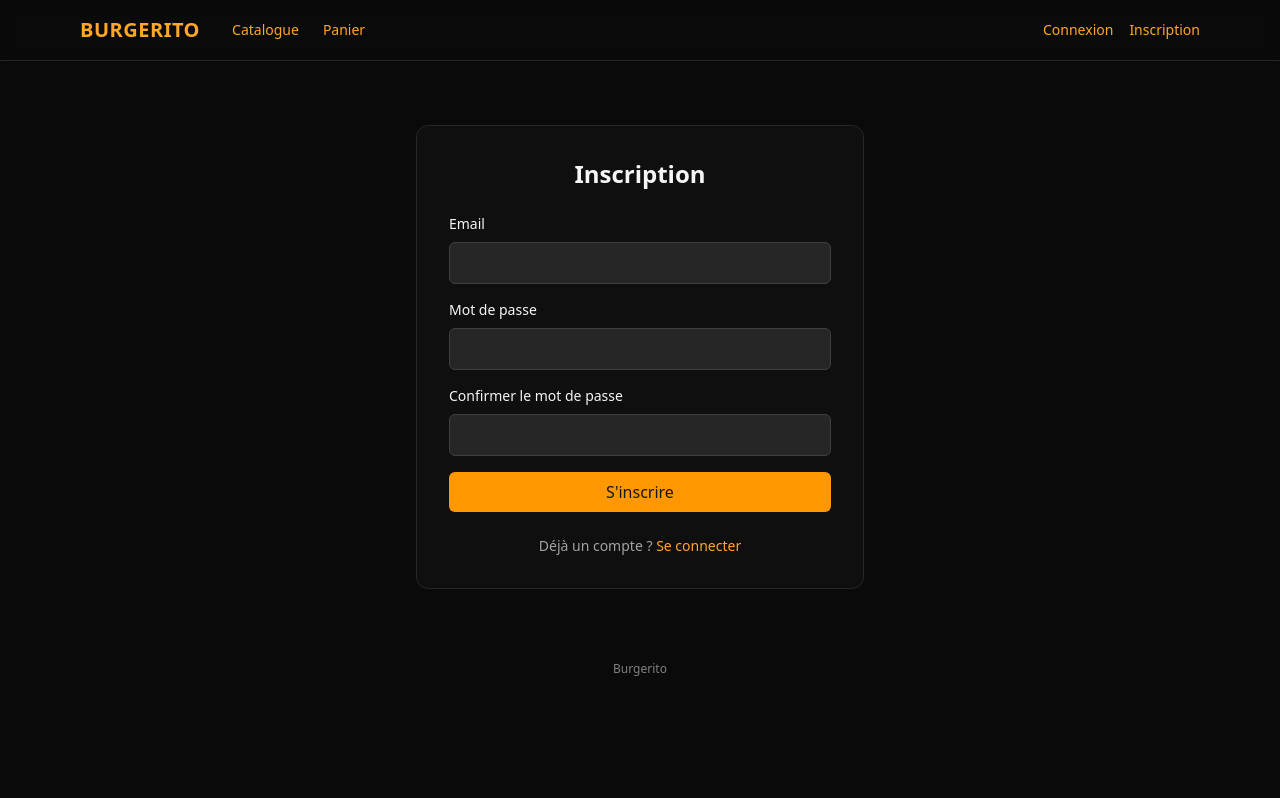
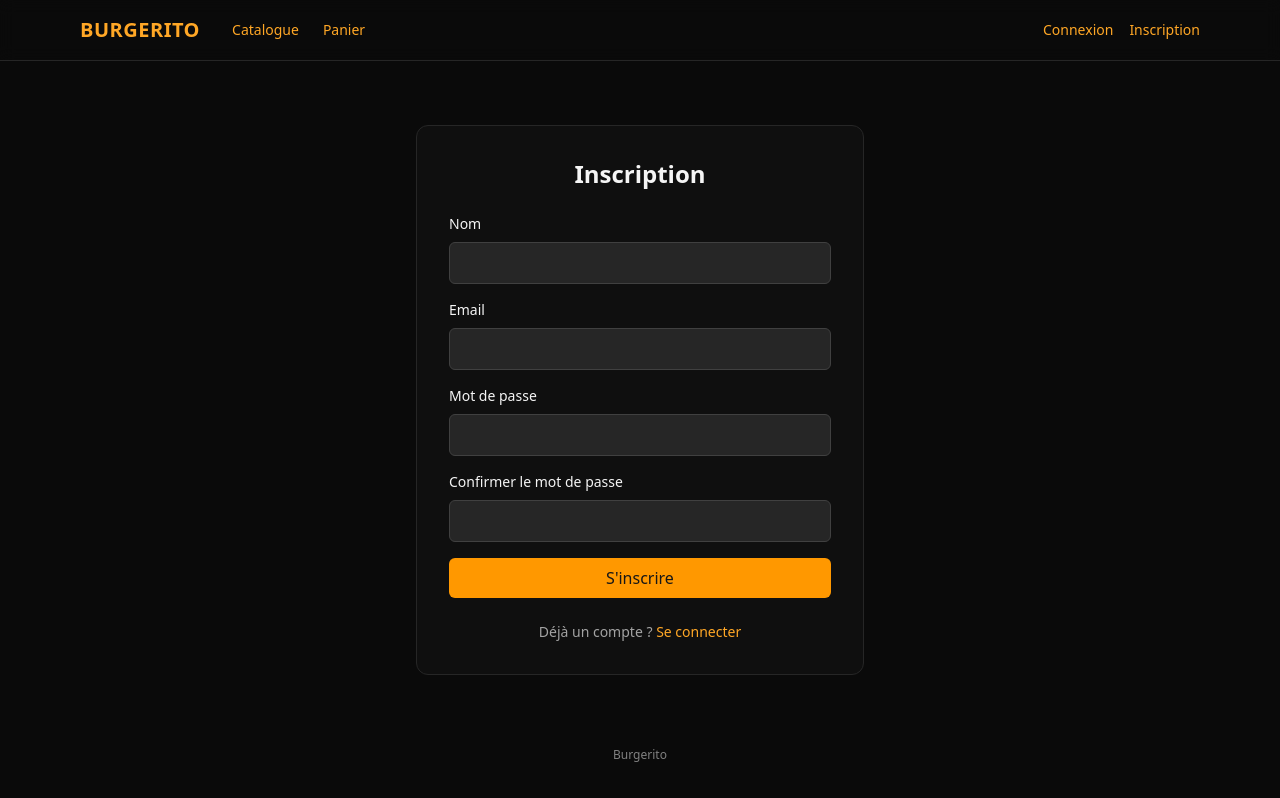
Before and after one commit to AeonPSR/liveweb_project, a Next.js app: page /auth/register in a window 1280 px wide. Shown: the top 798 px of the page. Built offline with nearby package versions, Linux system fonts and the light colour scheme; no server answers.

Commit message:
Debug cart stuff

```diff
--- a/app/auth/register/page.tsx
+++ b/app/auth/register/page.tsx
@@ -9,6 +9,7 @@ const API_BASE = 'https://node-eemi.vercel.app'
 
 export default function RegisterPage() {
   const [formData, setFormData] = useState({
+    name: '',
     email: '',
     password: '',
     confirmPassword: ''
@@ -36,6 +37,7 @@ export default function RegisterPage() {
           'Content-Type': 'application/json',
         },
         body: JSON.stringify({
+          name: formData.name,
           email: formData.email,
           password: formData.password,
         }),
@@ -71,6 +73,20 @@ export default function RegisterPage() {
         <h1 className="text-2xl font-bold text-center mb-6">Inscription</h1>
 
         <form onSubmit={handleSubmit} className="space-y-4">
+          <div>
+            <label htmlFor="name" className="block text-sm font-medium mb-2">
+              Nom
+            </label>
+            <input
+              type="text"
+              id="name"
+              required
+              value={formData.name}
+              onChange={(e) => setFormData({ ...formData, name: e.target.value })}
+              className="w-full px-3 py-2 bg-neutral-800 border border-neutral-700 rounded-md focus:outline-none focus:ring-2 focus:ring-brand-500"
+            />
+          </div>
+
           <div>
             <label htmlFor="email" className="block text-sm font-medium mb-2">
               Email
--- a/app/panier/page.tsx
+++ b/app/panier/page.tsx
@@ -5,17 +5,12 @@ import { useRouter } from 'next/navigation'
 import { useEffect, useState } from 'react'
 import Link from 'next/link'
 import Image from 'next/image'
-import { Product } from '../../types/product'
-
-interface CartItem {
-  product: Product
-  quantity: number
-}
+import { useCart } from '../../contexts/CartContext'
 
 export default function CartPage() {
   const { data: session, status } = useSession()
   const router = useRouter()
-  const [cartItems, setCartItems] = useState<CartItem[]>([])
+  const { cartItems, updateQuantity, removeFromCart, getTotalPrice, clearCart } = useCart()
   const [loading, setLoading] = useState(true)
 
   useEffect(() => {
@@ -25,39 +20,9 @@ export default function CartPage() {
     }
 
     if (status === 'authenticated') {
-      // Load cart from localStorage for now (will be replaced with server actions)
-      const savedCart = localStorage.getItem('cart')
-      if (savedCart) {
-        setCartItems(JSON.parse(savedCart))
-      }
       setLoading(false)
     }
   }, [status, router])
-
-  const updateQuantity = (productId: string, newQuantity: number) => {
-    if (newQuantity <= 0) {
-      removeItem(productId)
-      return
-    }
-
-    const updatedCart = cartItems.map(item =>
-      item.product.id === productId
-        ? { ...item, quantity: newQuantity }
-        : item
-    )
-    setCartItems(updatedCart)
-    localStorage.setItem('cart', JSON.stringify(updatedCart))
-  }
-
-  const removeItem = (productId: string) => {
-    const updatedCart = cartItems.filter(item => item.product.id !== productId)
-    setCartItems(updatedCart)
-    localStorage.setItem('cart', JSON.stringify(updatedCart))
-  }
-
-  const getTotalPrice = () => {
-    return cartItems.reduce((total, item) => total + (item.product.price * item.quantity), 0)
-  }
 
   if (loading) {
     return <div className="text-center py-8">Chargement...</div>
@@ -80,7 +45,15 @@ export default function CartPage() {
 
   return (
     <div className="max-w-4xl mx-auto">
-      <h1 className="text-2xl font-bold mb-8">Mon Panier</h1>
+      <div className="flex justify-between items-center mb-8">
+        <h1 className="text-2xl font-bold">Mon Panier</h1>
+        <button
+          onClick={clearCart}
+          className="text-red-400 hover:text-red-300 text-sm font-medium"
+        >
+          Vider le panier
+        </button>
+      </div>
 
       <div className="space-y-6">
         {cartItems.map((item) => (
@@ -122,7 +95,7 @@ export default function CartPage() {
               <div className="text-right">
                 <p className="font-semibold">{(item.product.price * item.quantity).toFixed(2)} €</p>
                 <button
-                  onClick={() => removeItem(item.product.id)}
+                  onClick={() => removeFromCart(item.product.id)}
                   className="text-red-400 hover:text-red-300 text-sm mt-1"
                 >
                   Supprimer
--- a/components/Header.tsx
+++ b/components/Header.tsx
@@ -3,9 +3,12 @@
 import Link from 'next/link';
 import React from 'react';
 import { useSession, signOut } from 'next-auth/react';
+import { useCart } from '../contexts/CartContext';
 
 export function Header() {
   const { data: session, status } = useSession();
+  const { getTotalQuantity } = useCart();
+  const cartCount = getTotalQuantity();
 
   return (
     <header className="border-b border-neutral-800 sticky top-0 backdrop-blur bg-neutral-950/70 z-10">
@@ -14,7 +17,14 @@ export function Header() {
           <Link href="/" className="font-black text-xl tracking-wide">BURGERITO</Link>
           <nav className="flex gap-6 text-sm">
             <Link href="/">Catalogue</Link>
-            <Link href="/panier">Panier</Link>
+            <Link href="/panier" className="relative">
+              Panier
+              {cartCount > 0 && (
+                <span className="absolute -top-2 -right-6 bg-brand-500 text-neutral-900 text-xs font-bold rounded-full min-w-[1.25rem] h-5 flex items-center justify-center px-1">
+                  {cartCount}
+                </span>
+              )}
+            </Link>
           </nav>
         </div>
 
--- a/components/ProductCard.tsx
+++ b/components/ProductCard.tsx
@@ -5,6 +5,8 @@ import Image from 'next/image';
 import { Product } from '../types/product';
 import { useSession } from 'next-auth/react';
 import { useRouter } from 'next/navigation';
+import { useCart } from '../contexts/CartContext';
+import { useState } from 'react';
 
 interface ProductCardProps {
   product: Product;
@@ -13,33 +15,28 @@ interface ProductCardProps {
 export function ProductCard({ product }: ProductCardProps) {
   const unavailable = product.isAvailable === false;
   const { data: session } = useSession();
+  const { addToCart } = useCart();
   const router = useRouter();
+  const [isAdding, setIsAdding] = useState(false);
 
-  const addToCart = () => {
+  const handleAddToCart = async (event: React.MouseEvent) => {
+    event.preventDefault();
+    event.stopPropagation();
+
     if (!session) {
       router.push('/auth/login?callbackUrl=/');
       return;
     }
 
-    // Get current cart from localStorage
-    const currentCart = JSON.parse(localStorage.getItem('cart') || '[]');
+    if (isAdding) return; // Prevent double-clicks
 
-    // Check if product already exists in cart
-    const existingItemIndex = currentCart.findIndex((item: any) => item.product.id === product.id);
+    setIsAdding(true);
+    addToCart(product);
 
-    if (existingItemIndex >= 0) {
-      // Update quantity
-      currentCart[existingItemIndex].quantity += 1;
-    } else {
-      // Add new item
-      currentCart.push({ product, quantity: 1 });
-    }
-
-    // Save back to localStorage
-    localStorage.setItem('cart', JSON.stringify(currentCart));
-
-    // Optional: Show some feedback (you could add a toast notification here)
-    console.log('Product added to cart:', product.name);
+    // Brief delay to prevent rapid clicking and show feedback
+    setTimeout(() => {
+      setIsAdding(false);
+    }, 300);
   };
 
   return (
@@ -67,12 +64,12 @@ export function ProductCard({ product }: ProductCardProps) {
         </div>
         <div className="mt-auto flex gap-2 items-center">
           <button
-            disabled={unavailable}
-            onClick={addToCart}
+            disabled={unavailable || isAdding}
+            onClick={handleAddToCart}
             className="text-xs font-medium rounded-md px-3 py-2 bg-brand-500 text-neutral-900 hover:bg-brand-400 disabled:bg-neutral-800 disabled:text-neutral-500 disabled:cursor-not-allowed transition-colors"
             aria-label={unavailable ? 'Produit indisponible' : 'Ajouter au panier'}
           >
-            Ajouter au panier
+            {isAdding ? 'Ajout...' : 'Ajouter au panier'}
           </button>
         </div>
       </div>
--- a/components/Providers.tsx
+++ b/components/Providers.tsx
@@ -2,6 +2,7 @@
 
 import { SessionProvider } from 'next-auth/react'
 import { ReactNode } from 'react'
+import { CartProvider } from '../contexts/CartContext'
 
 interface ProvidersProps {
   children: ReactNode
@@ -10,7 +11,9 @@ interface ProvidersProps {
 export function Providers({ children }: ProvidersProps) {
   return (
     <SessionProvider>
-      {children}
+      <CartProvider>
+        {children}
+      </CartProvider>
     </SessionProvider>
   )
 }
--- /dev/null
+++ b/contexts/CartContext.tsx
@@ -0,0 +1,126 @@
+'use client'
+
+import { createContext, useContext, useState, useEffect, ReactNode } from 'react'
+import { Product } from '../types/product'
+
+interface CartItem {
+  product: Product
+  quantity: number
+}
+
+interface CartContextType {
+  cartItems: CartItem[]
+  addToCart: (product: Product) => void
+  updateQuantity: (productId: string, quantity: number) => void
+  removeFromCart: (productId: string) => void
+  getTotalQuantity: () => number
+  getTotalPrice: () => number
+  clearCart: () => void
+}
+
+const CartContext = createContext<CartContextType | undefined>(undefined)
+
+export function CartProvider({ children }: { children: ReactNode }) {
+const [cartItems, setCartItems] = useState<CartItem[]>([])
+const [isUpdating, setIsUpdating] = useState(false)
+
+// Load cart from localStorage on mount
+useEffect(() => {
+	const savedCart = localStorage.getItem('cart')
+	if (savedCart) {
+	setCartItems(JSON.parse(savedCart))
+	}
+}, [])
+
+// Save cart to localStorage whenever it changes
+useEffect(() => {
+	localStorage.setItem('cart', JSON.stringify(cartItems))
+}, [cartItems])
+
+const addToCart = (product: Product) => {
+	if (isUpdating) {
+	console.log('Cart update in progress, skipping...');
+	return;
+	}
+
+	setIsUpdating(true);
+	console.log('Adding to cart:', product.name);
+
+	setCartItems(prevItems => {
+	const existingItemIndex = prevItems.findIndex(item => item.product.id === product.id)
+
+	if (existingItemIndex >= 0) {
+		// Update quantity of existing item
+		const updatedItems = [...prevItems]
+		const existingItem = updatedItems[existingItemIndex]
+		if (existingItem) {
+		console.log(`Updating existing item from ${existingItem.quantity} to ${existingItem.quantity + 1}`);
+		existingItem.quantity += 1
+		}
+		return updatedItems
+	} else {
+		// Add new item
+		console.log('Adding new item with quantity 1');
+		return [...prevItems, { product, quantity: 1 }]
+	}
+	})
+
+	// Reset the updating flag after a brief delay
+	setTimeout(() => {
+	setIsUpdating(false);
+	}, 100);
+}
+
+const updateQuantity = (productId: string, quantity: number) => {
+	if (quantity <= 0) {
+	removeFromCart(productId)
+	return
+	}
+
+	setCartItems(prevItems =>
+	prevItems.map(item =>
+		item.product.id === productId
+		? { ...item, quantity }
+		: item
+	)
+	)
+}
+
+const removeFromCart = (productId: string) => {
+	setCartItems(prevItems => prevItems.filter(item => item.product.id !== productId))
+}
+
+const getTotalQuantity = () => {
+	return cartItems.reduce((total, item) => total + item.quantity, 0)
+}
+
+const getTotalPrice = () => {
+	return cartItems.reduce((total, item) => total + (item.product.price * item.quantity), 0)
+}
+
+const clearCart = () => {
+	setCartItems([])
+}
+
+return (
+	<CartContext.Provider value={{
+	cartItems,
+	addToCart,
+	updateQuantity,
+	removeFromCart,
+	getTotalQuantity,
+	getTotalPrice,
+	clearCart
+	}}>
+	{children}
+	</CartContext.Provider>
+)
+}
+
+export function useCart() {
+  const context = useContext(CartContext)
+  if (context === undefined) {
+    throw new Error('useCart must be used within a CartProvider')
+  }
+  return context
+}
--- a/next.config.mjs
+++ b/next.config.mjs
@@ -1,5 +1,6 @@
 /** @type {import('next').NextConfig} */
 const nextConfig = {
+  reactStrictMode: false,  // Disable React Strict Mode
   images: {
     remotePatterns: [
       { protocol: 'https', hostname: '**' }
```
